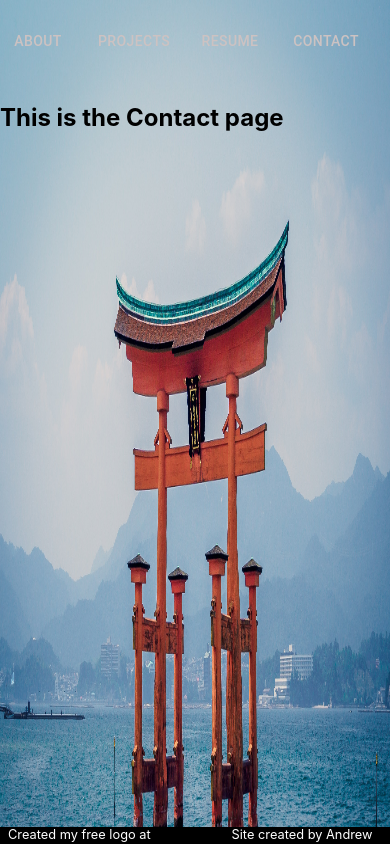
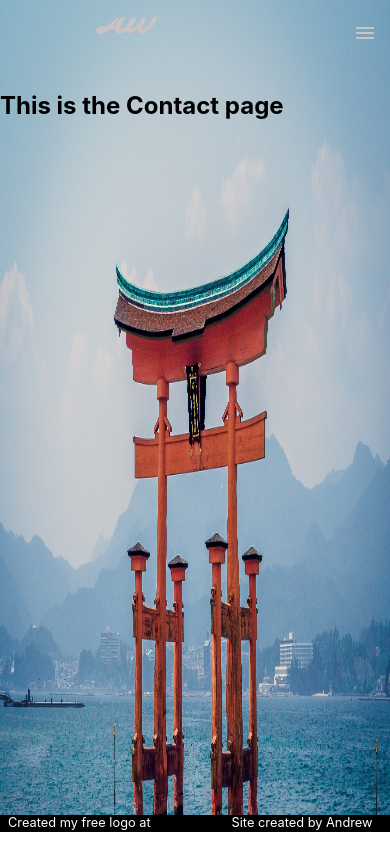
Before and after one commit to andywan40/react-personal-website, a React (Create React App) app: page /react-personal-website/contact in a window 390 px wide. Built offline with nearby package versions, Linux system fonts and the light colour scheme.

Commit message:
make navbar responsive and add popup

```diff
--- a/src/App.css
+++ b/src/App.css
@@ -1,7 +1,7 @@
 .App {
-
   height: 100vh;
-  width: 100vw;
+  width: 100%;
+  /* width: 100vw; */
 }
 
 .App-logo {
--- a/src/components/Navbar.js
+++ b/src/components/Navbar.js
@@ -1,22 +1,32 @@
 import React from 'react';
 import { Link } from "react-router-dom";
+import Grid from '@material-ui/core/Grid';
 import { withStyles } from '@material-ui/core/styles';
 import Button from '@material-ui/core/Button';
 import { styles } from '../styles/NavbarStyles';
 import Logo from '../images/logo.png';
+import Popup from '../components/Popup';
 
-function Navbar(props) {
-    const {classes} = props;
-    return (
+
+function Navbar(props){
+
+        const {classes} = props;
+        return (
             <div className={classes.top}>
-                <Button className={classes.titleBtn}><Link to="/react-personal-website" className={classes.link}><img src={Logo}/></Link></Button>
-                <Button className={classes.button}><Link to="/react-personal-website/about" className={classes.link}>About</Link></Button>
-                <Button className={classes.button}><Link to="/react-personal-website/projects" className={classes.link}>Projects</Link></Button>
-                <Button className={classes.button}><Link to="/react-personal-website/resume" className={classes.link}>Resume</Link></Button>
-                <Button className={classes.button}><Link to="/react-personal-website/contact" className={classes.link}>Contact</Link></Button>
+                <Grid container direction="row" alignItems="center" spacing={3}>
+                    <Grid item lg={6} xs={4} > <Button className={classes.titleBtn}><Link to="/react-personal-website" className={classes.link}><img src={Logo} className={classes.logo}/></Link></Button> </Grid>
+                    <Grid container lg={6} xs={8}  justify="flex-end" >
+                        <Grid item lg={2} sm={2} > <Button className={classes.button}><Link to="/react-personal-website/about" className={classes.link}>About</Link></Button> </Grid>
+                        <Grid item lg={2} sm={2} > <Button className={classes.button}><Link to="/react-personal-website/projects" className={classes.link}>Projects</Link></Button> </Grid>
+                        <Grid item lg={2} sm={2} > <Button className={classes.button}><Link to="/react-personal-website/resume" className={classes.link}>Resume</Link></Button> </Grid>
+                        <Grid item lg={2} sm={2} > <Button className={classes.button}><Link to="/react-personal-website/contact" className={classes.link}>Contact</Link></Button> </Grid>
+                        <Grid item xs={3} className={classes.hamburger}><Popup/></Grid>
+                    </Grid>
+                </Grid>
+
             </div>
-    )
-}
+        )
+    }
 
 
 export default withStyles(styles)(Navbar);
--- /dev/null
+++ b/src/components/Popup.js
@@ -0,0 +1,64 @@
+import React, { Component }from 'react';
+import Button from '@material-ui/core/Button';
+import { withStyles } from '@material-ui/core/styles';
+import { Link } from "react-router-dom";
+import MenuIcon from '@material-ui/icons/Menu';
+import Dialog from '@material-ui/core/Dialog';
+import DialogActions from '@material-ui/core/DialogActions';
+import Slide from '@material-ui/core/Slide';
+import {styles} from '../styles/PopupStyles.js';
+
+function Transition(props) {
+  return <Slide direction="up" {...props} />;
+}
+
+class Popup extends Component {
+  state = {
+    open: false,
+  };
+
+  handleClickOpen = () => {
+    this.setState({ open: true });
+  };
+
+  handleClose = () => {
+    this.setState({ open: false });
+  };
+
+  render() {
+    const { classes } = this.props;
+    return (
+      <div>
+        <Button onClick={this.handleClickOpen} className={classes.navbtn}>
+          <MenuIcon/>
+        </Button>
+        <Dialog
+          open={this.state.open}
+          TransitionComponent={Transition}
+          keepMounted
+          onClose={this.handleClose}
+          aria-labelledby="alert-dialog-slide-title"
+          aria-describedby="alert-dialog-slide-description"
+        >
+            <DialogActions className={classes.dialogActions} >
+                <Button onClick={this.handleClose} className={classes.btn}>
+                    <Link to="/react-personal-website/about" className={classes.link}>About</Link>
+                </Button>
+                <Button onClick={this.handleClose} className={classes.btn}>
+                    <Link to="/react-personal-website/projects" className={classes.link}>Projects</Link>
+                </Button>
+                <Button onClick={this.handleClose} className={classes.btn}>
+                    <Link to="/react-personal-website/resume" className={classes.link}>Resume</Link>
+                </Button>
+                <Button onClick={this.handleClose} className={classes.btn}>
+                    <Link to="/react-personal-website/contact" className={classes.link}>Contact</Link>
+                </Button>
+            </DialogActions>
+
+        </Dialog>
+      </div>
+    );
+  }
+}
+
+export default withStyles(styles)(Popup);
--- a/src/styles/AboutStyles.js
+++ b/src/styles/AboutStyles.js
@@ -4,7 +4,7 @@ export const styles = {
         width: "100vw",
         height: "98vh",
         backgroundImage: `url(${Background})`,
-        backgroundSize: "100vw 150vh",
+        backgroundSize: "100% 100%",
         backgroundRepeat: "no-repeat"
     }
 
--- a/src/styles/LandingPageStyles.js
+++ b/src/styles/LandingPageStyles.js
@@ -4,8 +4,8 @@ export const styles = {
         width: "100vw",
         height: "98vh",
         backgroundImage: `url(${Background})`,
-        backgroundSize: "100%",
-        backgroundRepeat: "no-repeat"
+        backgroundRepeat: "no-repeat",
+        backgroundSize: "100% 150vh",
     },
     top: {
         display: "flex",
--- a/src/styles/NavbarStyles.js
+++ b/src/styles/NavbarStyles.js
@@ -1,20 +1,26 @@
+import sizes from './sizes';
+import { white } from 'color-name';
 export const styles = {
   top: {
-      display: "flex",
-      justifyContent: "flex-end",
-      height: "10%"
+    //   display: "flex",
+    //   justifyContent: "flex-end",
+      height: "10%",
+    //   width: "100vw"
   },
   button: {
-      marginRight: "2rem",
+    //   marginRight: "2rem",
       color: "#bdb9b9",
       " &:hover ": {
           color: "#c9c1c1",
           textShadow: "0.3px 0.3px #d4d2d2",
           textDecoration: "underline"
+      },
+      [sizes.down("sm")]: {
+        display: "none"
       }
   },
   titleBtn: {
-      marginRight: "1250px",
+    //   marginRight: "1250px",
       color: "#ccc2c2",
       fontFamily: `Cinzel, serif`,
       fontSize: "1.3rem",
@@ -29,6 +35,26 @@ export const styles = {
         textShadow: "0.3px 0.3px #d4d2d2",
         textDecoration: "underline"
     }
+  },
+  logo: {
+    [sizes.down("xl")]: {
+        width: "400px",
+
+      },
+      [sizes.down("md")]: {
+        width: "300px",
+      },
+      [sizes.down("xs")]: {
+        width: "250px",
+      }
+  },
+  hamburger: {
+      display: "none",
+      [sizes.down("sm")]: {
+        display: "block",
+        color: "#ccc2c2 !important"
+      }
   }
 
+
 };
--- /dev/null
+++ b/src/styles/PopupStyles.js
@@ -0,0 +1,25 @@
+export const styles = {
+    navbtn: {
+        color: "#ccc2c2"
+    },
+    dialogActions: {
+        display: "flex",
+        flexDirection: "column",
+        justifyContent: "center",
+        alignItems: "center",
+        margin: "1rem"
+    },
+    link:{
+        textDecoration: "none",
+        color: "#434547",
+        " &:hover ": {
+          textShadow: "0.3px 0.3px #d4d2d2",
+          fontSize: "1rem",
+          fontWeight: "600",
+          textDecoration: "underline"
+      }
+    },
+    btn: {
+        marginTop: "1rem"
+    }
+};
--- /dev/null
+++ b/src/styles/sizes.js
@@ -0,0 +1,13 @@
+  export default {
+    up() {},
+    down(size) {
+      const sizes = {
+        xs: "575.98px",
+        sm: "767.98px",
+        md: "960.98px",
+        lg: "1199.98px",
+        xl: "2500px"
+      };
+      return `@media (max-width: ${sizes[size]})`;
+    }
+  };
```
